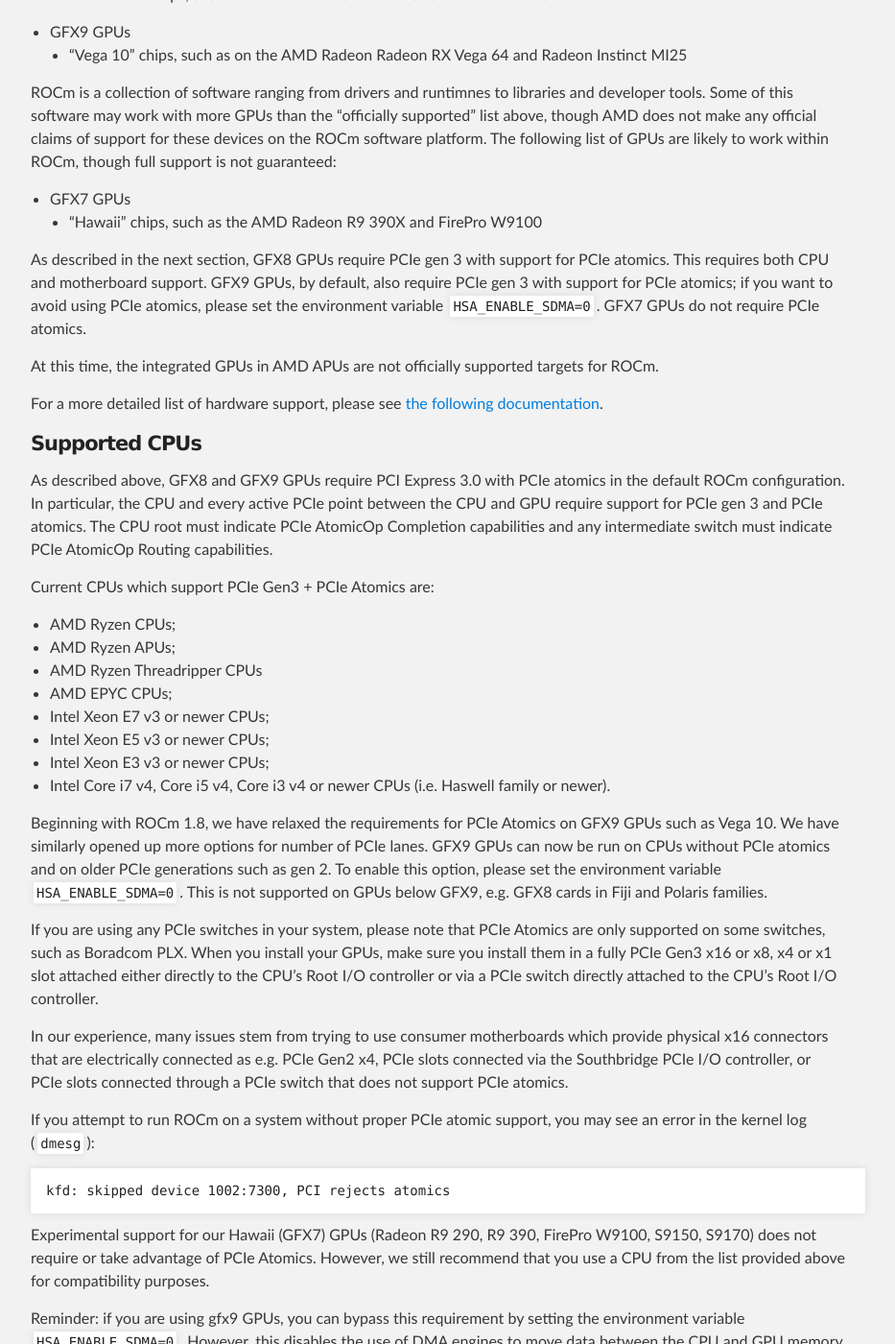
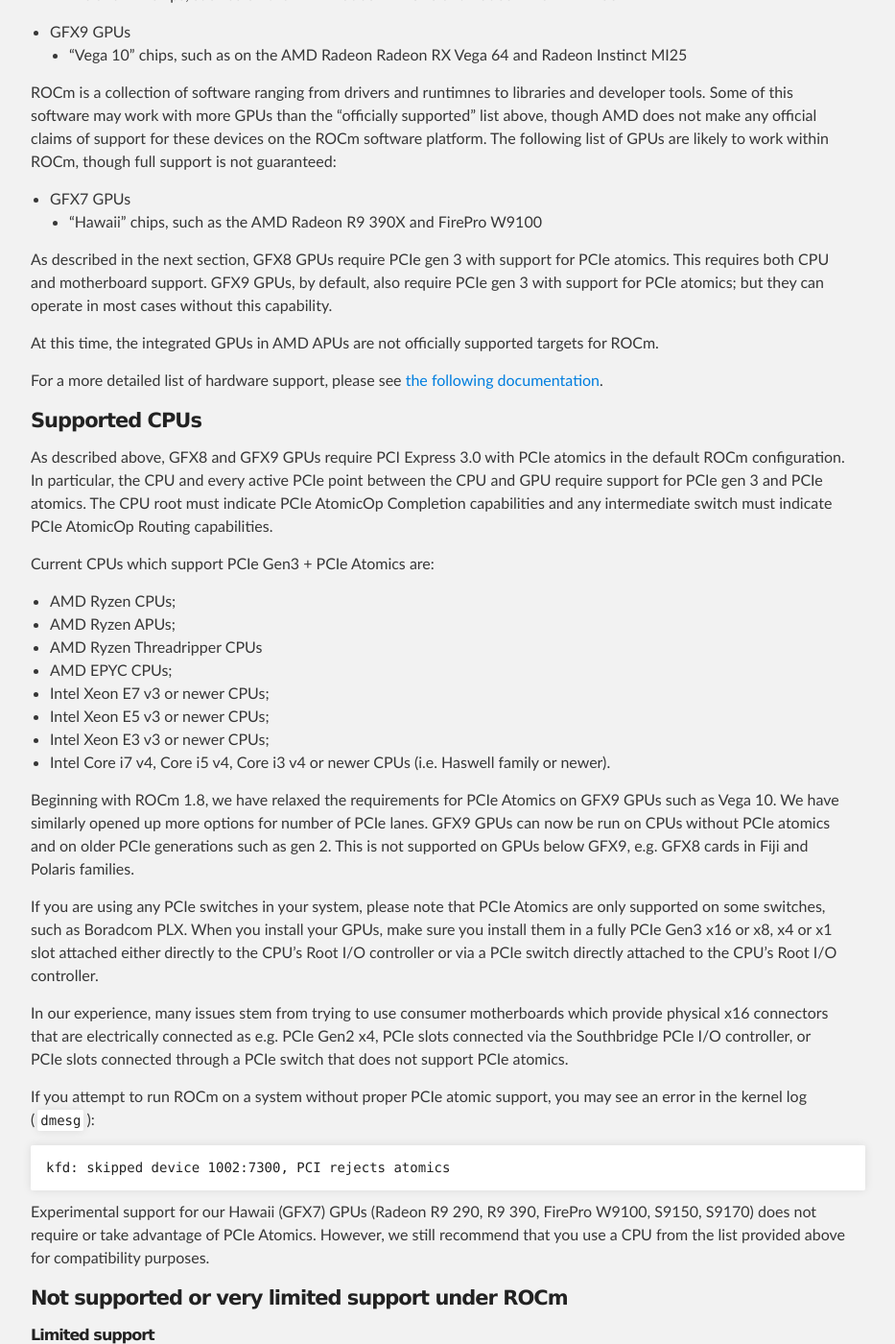
Before and after one commit to ROCm/ROCm.github.io, a Jekyll site: the page built from install.md, in a window 1280 px wide and 1400 px high, scrolled down 1071 px. Shown: the whole window at 96% size, without its empty margins (183-1116 px from the left). Built offline with Jekyll 4.4.1, drawn with Linux system fonts in a browser that asks for light colours; some of the changed text lies outside the part shown.

Commit message:
Update install.md

````diff
--- a/install.md
+++ b/install.md
@@ -37,7 +37,7 @@
   * GFX7 GPUs
     * "Hawaii" chips, such as the AMD Radeon R9 390X and FirePro W9100
 
-As described in the next section, GFX8 GPUs require PCIe gen 3 with support for PCIe atomics. This requires both CPU and motherboard support. GFX9 GPUs, by default, also require PCIe gen 3 with support for PCIe atomics; if you want to avoid using PCIe atomics, please set the environment variable `HSA_ENABLE_SDMA=0`. GFX7 GPUs do not require PCIe atomics.
+As described in the next section, GFX8 GPUs require PCIe gen 3 with support for PCIe atomics. This requires both CPU and motherboard support. GFX9 GPUs, by default, also require PCIe gen 3 with support for PCIe atomics; but they can operate in most cases without this capability.
 
 At this time, the integrated GPUs in AMD APUs are not officially supported targets for ROCm.
 
@@ -61,7 +61,6 @@
 Beginning with ROCm 1.8, we have relaxed the requirements for PCIe Atomics on GFX9 GPUs such as Vega 10.
 We have similarly opened up more options for number of PCIe lanes.
 GFX9 GPUs can now be run on CPUs without PCIe atomics and on older PCIe generations such as gen 2.
-To enable this option, please set the environment variable `HSA_ENABLE_SDMA=0`.
 This is not supported on GPUs below GFX9, e.g. GFX8 cards in Fiji and Polaris families.
 
 If you are using any PCIe switches in your system, please note that PCIe Atomics are only supported on some switches, such as Boradcom PLX.
@@ -78,9 +77,6 @@
 Experimental support for our Hawaii (GFX7) GPUs (Radeon R9 290, R9 390, FirePro W9100, S9150, S9170)
 does not require or take advantage of PCIe Atomics. However, we still recommend that you use a CPU
 from the list provided above for compatibility purposes.
-
-Reminder: if you are using gfx9 GPUs, you can bypass this requirement by setting the environment variable `HSA_ENABLE_SDMA=0`.
-However, this disables the use of DMA engines to move data between the CPU and GPU memory. This can reduce performance.
 
 #### Not supported or very limited support under ROCm
 ###### Limited support
@@ -212,14 +208,6 @@
 ```
 
 If you have an [Install Issue](https://rocm.github.io/install_issues.html) please read this FAQ .
-
-###### Vega10 users who want to run ROCm on a system that does not support PCIe atomics must set HSA_ENABLE_SDMA=0
-
-Currently, if you want to run ROCm on a Vega10 GPU (GFX9) on a system without PCIe atomics, you must turn off SDMA functionality.
-
-```shell
-export HSA_ENABLE_SDMA=0
-```
 
 ###### Performing an OpenCL-only Installation of ROCm
 
@@ -380,13 +368,6 @@
 ```shell
 sudo yum update
 ```
-###### Vega10 users who want to run ROCm on a system that does not support PCIe atomics must set HSA_ENABLE_SDMA=0
-
-Currently, if you want to run ROCm on a Vega10 GPU (GFX9) on a system without PCIe atomics, you must turn off SDMA functionality.
-
-```shell
-export HSA_ENABLE_SDMA=0
-```
 
 ###### Performing an OpenCL-only Installation of ROCm
 
@@ -423,11 +404,3 @@
 #### HipCaffe is supported on single GPU configurations
 
 #### The ROCm SMI library calls to rsmi_dev_power_cap_set() and rsmi_dev_power_profile_set() will not work for all but the first gpu in multi-gpu set ups.
-
-#### Vega10 users who want to run ROCm on a system that does not support PCIe atomics must set HSA_ENABLE_SDMA=0
-
-Currently, if you want to run ROCm on a Vega10 GPU (GFX9) on a system without PCIe atomics, you must turn off SDMA functionality.
-
-```shell
-export HSA_ENABLE_SDMA=0
-```
````
